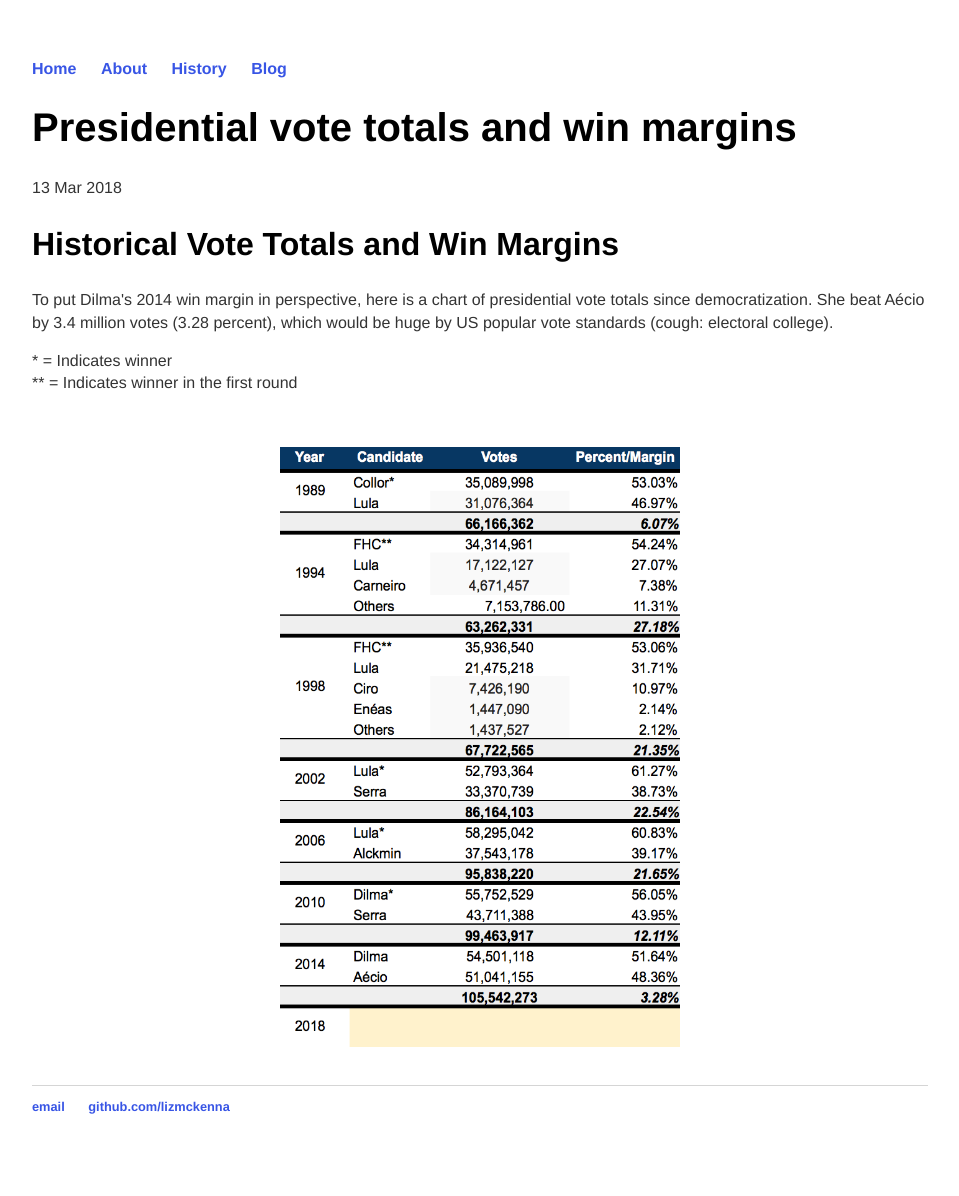
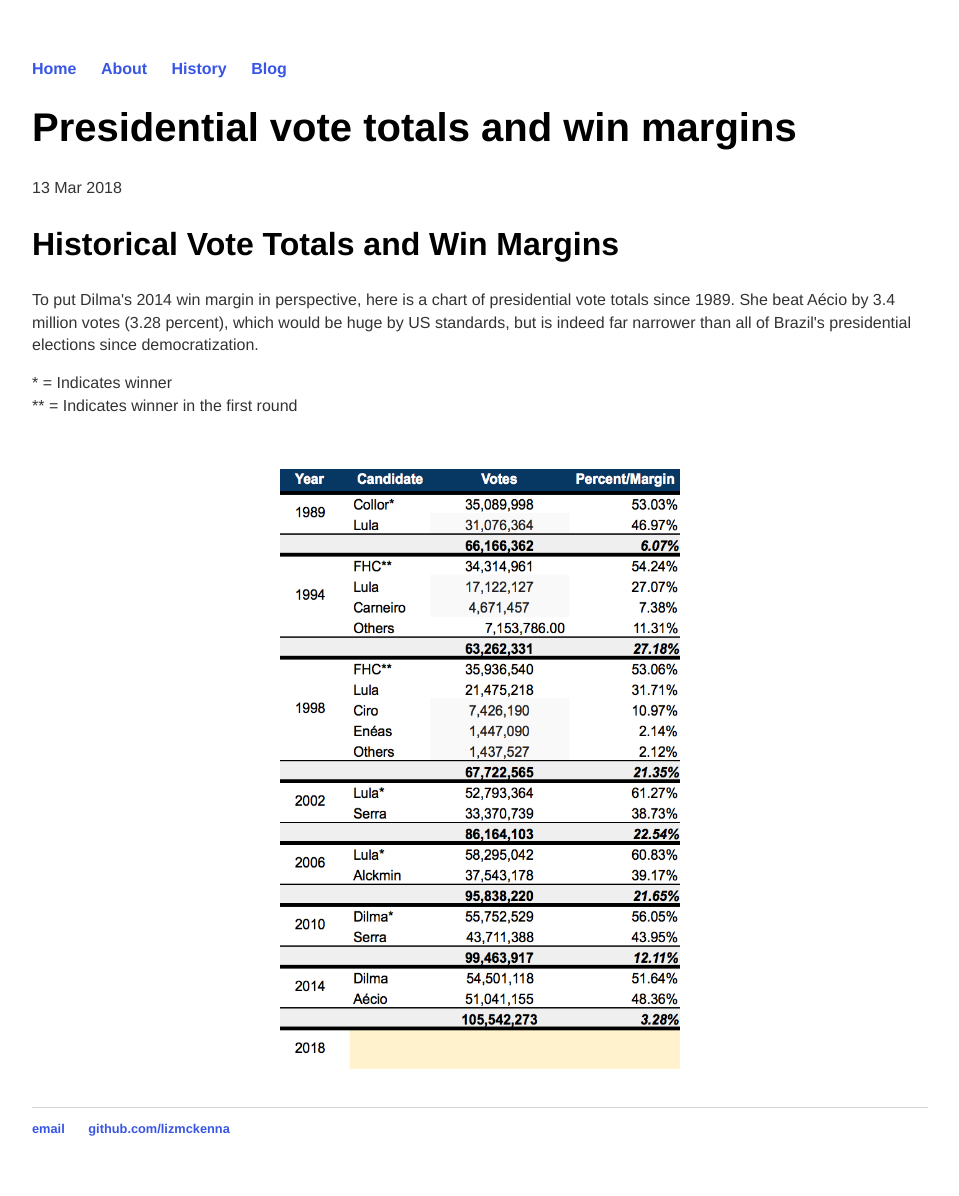
Before and after one commit to lizmckenna/elizabethmckenna.org, a Jekyll site: the page built from _posts/2018-03-13-presidential-historicals.md, in a window 1280 px wide. Shown: the whole page, without its empty margins (160-1119 px from the left). Built offline with Jekyll 4.4.1, drawn with Linux system fonts in a browser that asks for light colours; before the commit the page ends 1174 px from its top, so only the background shows below that.

Commit message:
Update 2018-03-13-presidential-historicals.md

```diff
--- a/_posts/2018-03-13-presidential-historicals.md
+++ b/_posts/2018-03-13-presidential-historicals.md
@@ -5,7 +5,7 @@ date: 2018-03-13
 ---
 <h2>Historical Vote Totals and Win Margins</h2>
 
-<p> To put Dilma's 2014 win margin in perspective, here is a chart of presidential vote totals since democratization. She beat Aécio by 3.4 million votes (3.28 percent), which would be huge by US popular vote standards (cough: electoral college). <br>
+<p> To put Dilma's 2014 win margin in perspective, here is a chart of presidential vote totals since 1989. She beat Aécio by 3.4 million votes (3.28 percent), which would be huge by US standards, but is indeed far narrower than all of Brazil's presidential elections since democratization.<br>
  <p></p>
  <p>
   * = Indicates winner <br>
```
